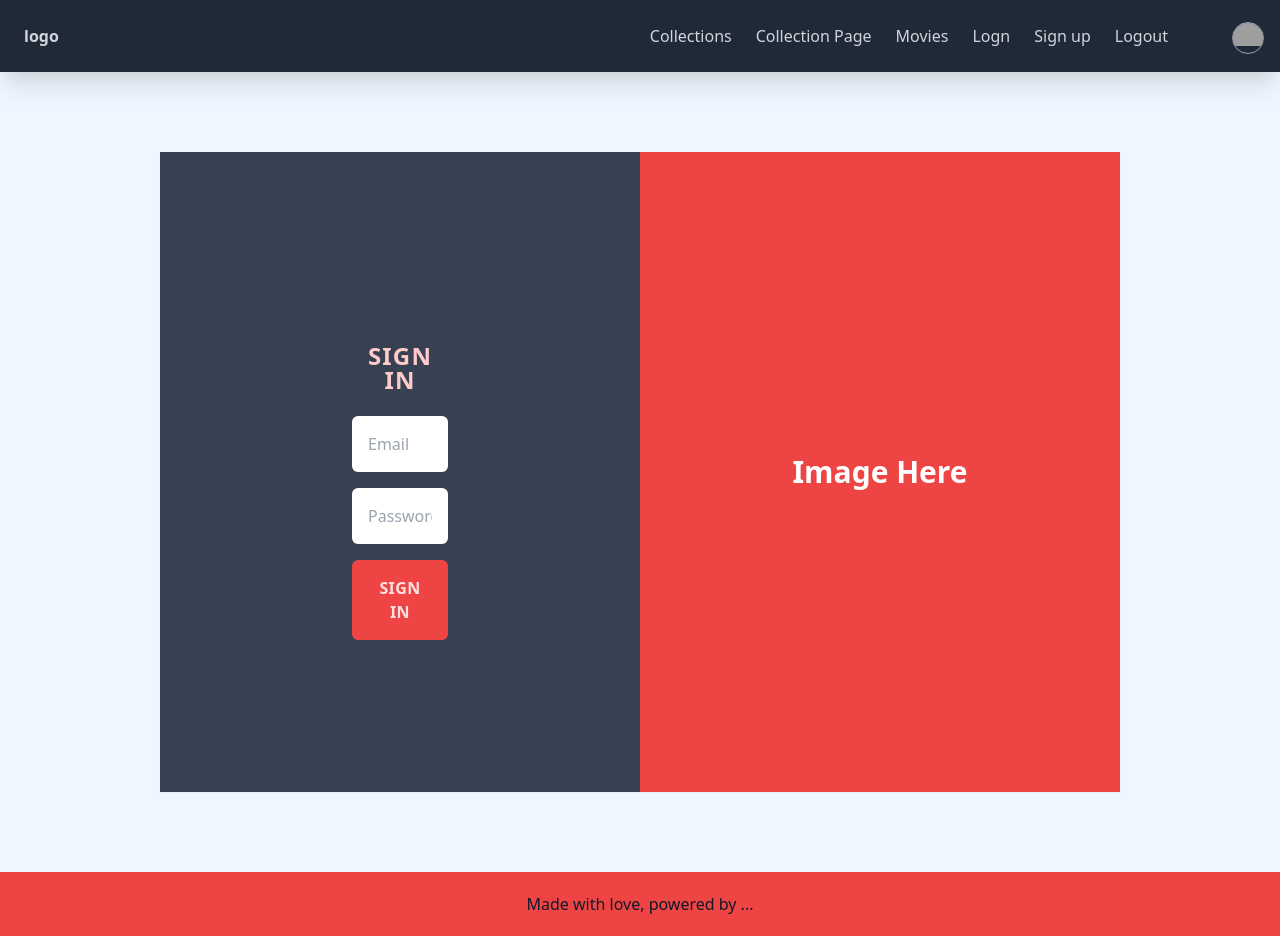
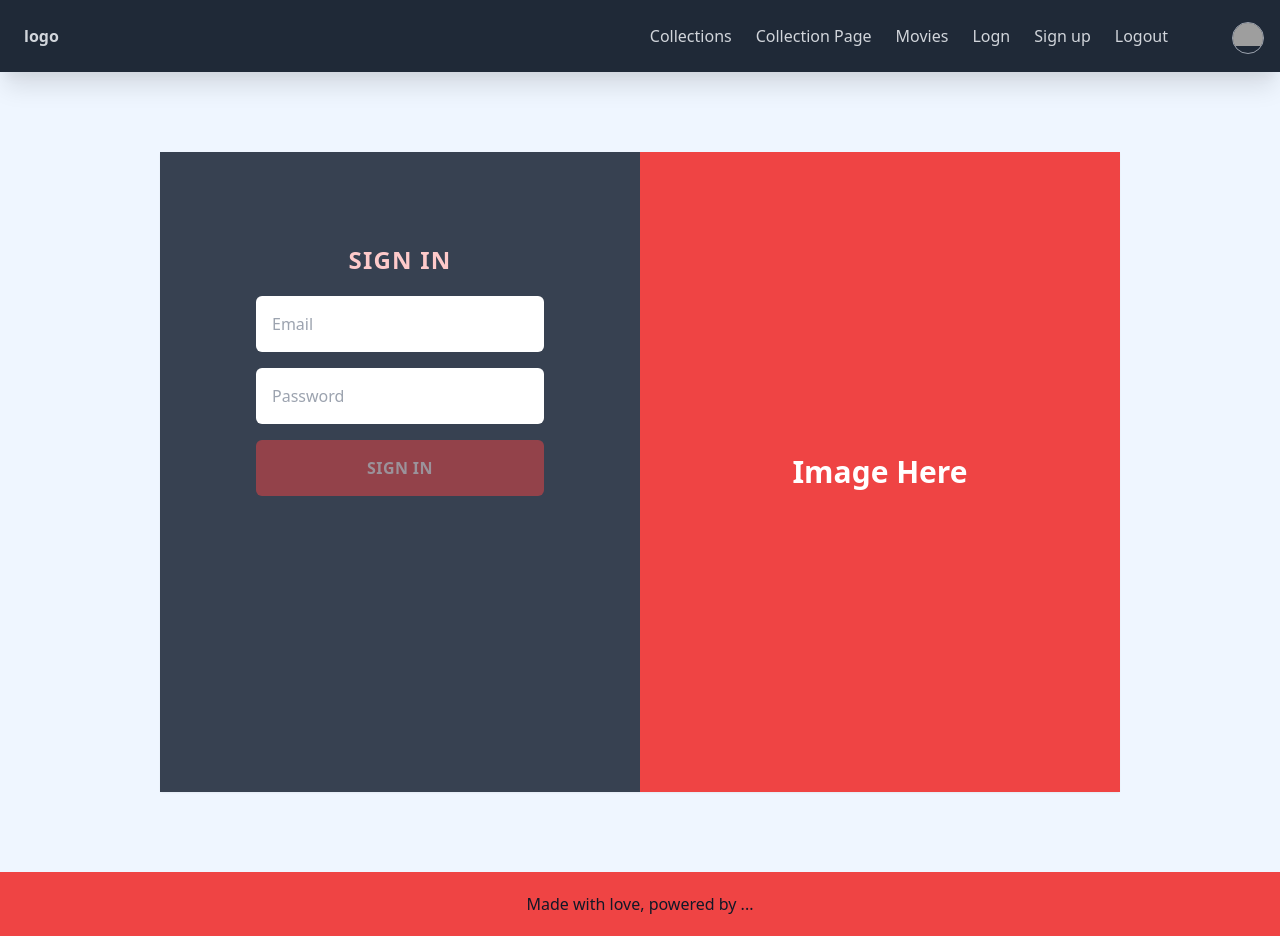
Before and after one commit to pemeraldy/moviez, a Vue app: page /login in a window 1280 px wide. Built offline with nearby package versions, Linux system fonts and the light colour scheme; grey boxes are pictures that could not be loaded.

Commit message:
form validation lib created

```diff
--- a/package.json
+++ b/package.json
@@ -11,11 +11,13 @@
     "@tailwindcss/postcss7-compat": "^2.0.2",
     "autoprefixer": "9",
     "core-js": "^3.6.5",
+    "firebase": "^8.2.3",
     "postcss": "7",
     "slick-carousel": "^1.8.1",
     "vue": "^3.0.0",
     "vue-router": "^4.0.0-0",
-    "vue3-carousel": "^0.1.11"
+    "vue3-carousel": "^0.1.11",
+    "vuelidate": "^0.7.6"
   },
   "devDependencies": {
     "@vue/cli-plugin-babel": "~4.5.0",
--- a/src/App.vue
+++ b/src/App.vue
@@ -2,7 +2,7 @@
   <div class=" bg-blue-50 min-h-screen overflow-x-hidden text-gray-900">
     <!-- navigation -->
     <app-header />
-    <router-view class="flex-1" />
+    <router-view />
 
     <Footer class="self-end" />
   </div>
--- a/src/Auth/Login.vue
+++ b/src/Auth/Login.vue
@@ -1,7 +1,7 @@
 <template>
-  <div class="w-full h-screen  flex justify-center items-center ">
-    <div class=" flex w-3/4 h-4/5 shadow-sm rounded-sm">
-      <div class=" w-1/2 h-full bg-gray-700 p-48">
+  <div class="w-full h-screen  flex md:justify-center md:items-center ">
+    <div class=" flex md:w-3/4 h-4/5 shadow-sm rounded-sm">
+      <div class="  w-full md:w-1/2 h-full bg-gray-700 p-4 md:p-24">
         <h1
           class="text-center text-red-200 text-2xl font-bold uppercase leading-6 tracking-wider"
         >
@@ -11,27 +11,34 @@
           <input
             class=" w-full rounded-md p-4 mb-4"
             placeholder="Email"
+            v-model="userCredentials.email"
             type="text"
           />
 
           <input
             class=" w-full rounded-md p-4 mb-4"
             placeholder="Password"
+            v-model="userCredentials.password"
             type="text"
           />
 
-          <router-link
-            tag="button"
-            to="/signup"
-            class="w-full text-center rounded-md text-red-100 font-bold uppercase bg-red-500 p-4 tracking-wide"
+          <button
+            :disabled="!validator.isValid"
+            @click="login"
+            class="disabled:opacity-50 w-full flex justify-center text-center rounded-md text-red-100 font-bold uppercase bg-red-500 p-4 tracking-wide"
             type="submit"
           >
-            Sign In
-          </router-link>
+            {{ buttonText }}
+            <!-- <spinner :isLoading="spin" /> -->
+          </button>
+
+          <div class="mt-3 text-red-300 text-center" v-if="errorMessage">
+            {{ errorMessage.valueOf() }}
+          </div>
         </form>
       </div>
       <div
-        class=" w-1/2 h-full flex justify-center  text-white items-center bg-red-500"
+        class=" w-1/2 h-full justify-center hidden md:flex text-white items-center bg-red-500"
       >
         <h1 class=" font-bold text-3xl">Image Here</h1>
       </div>
@@ -40,7 +47,61 @@
 </template>
 
 <script>
-export default {};
+import { ref } from "vue";
+import makeValidator, { isEmail, minLength } from "@/lib/validator";
+import firebaseServices from "../firebase";
+const email = {
+  minLength: minLength(2),
+  isEmail,
+};
+const password = {
+  minLength: minLength(3),
+};
+
+export default {
+  setup() {
+    const spin = ref(false);
+    const errorMessage = ref("");
+    const buttonText = ref("Sign in");
+    const userCredentials = ref({
+      email: "",
+      password: "",
+      confirmPassword: "",
+    });
+
+    const validator = makeValidator(userCredentials, {
+      validations: { email, password },
+    });
+
+    const login = async () => {
+      const originalBtnText = buttonText.value;
+      buttonText.value = "Processing...";
+      const { email, password } = userCredentials.value;
+      try {
+        await firebaseServices.auth.signInWithEmailAndPassword(email, password);
+        console.log("User Signed In");
+        buttonText.value = originalBtnText;
+      } catch (error) {
+        spin.value = false;
+        console.log(error);
+        errorMessage.value = "Bad network please try again...";
+        setTimeout(() => {
+          console.log(error.code, "cleaned");
+          errorMessage.value = "";
+        }, 2000);
+      }
+    };
+
+    return {
+      userCredentials,
+      login,
+      spin,
+      errorMessage,
+      validator,
+      buttonText,
+    };
+  },
+};
 </script>
 
 <style></style>
--- a/src/Auth/SignUp.vue
+++ b/src/Auth/SignUp.vue
@@ -1,11 +1,11 @@
 <template>
-  <div class="w-full h-screen  flex justify-center items-center">
-    <div class=" flex w-3/4 h-4/5  ">
-      <div class=" w-1/2 h-full bg-gray-700 p-48">
+  <div class="w-full h-screen  md:flex justify-center items-center">
+    <div class=" flex md:w-3/4 h-4/5  ">
+      <div class=" w-full md:w-1/2 h-full bg-gray-700 p-4 md:p-24">
         <h1
           class="text-center text-red-200 text-2xl font-bold uppercase leading-6 tracking-wider"
         >
-          Sign In
+          Sign Up
         </h1>
         <form @submit.prevent class="w-full  h-full mt-6">
           <input
@@ -17,12 +17,14 @@
             class=" w-full rounded-md p-4 mb-4"
             placeholder="Email"
             type="text"
+            v-model="userData.email"
           />
 
           <input
             class=" w-full rounded-md p-4 mb-4"
             placeholder="Password"
             type="text"
+            v-model="userData.password"
           />
 
           <input
@@ -31,18 +33,17 @@
             type="text"
           />
 
-          <router-link
-            tag="button"
-            to="/login"
+          <button
+            @click="signUp"
+            type="submit"
             class="w-full text-center rounded-md text-red-100 font-bold uppercase bg-red-500 p-4 tracking-wide"
-            type="submit"
           >
             Sign up
-          </router-link>
+          </button>
         </form>
       </div>
       <div
-        class=" w-1/2 h-full flex justify-center  text-white items-center bg-red-500"
+        class=" w-1/2 h-full justify-center hidden md:flex  text-white items-center bg-red-500"
       >
         <h1 class=" font-bold text-3xl">Image Here</h1>
       </div>
@@ -51,7 +52,38 @@
 </template>
 
 <script>
-export default {};
+import { ref } from "vue";
+// import firebase from "firebase";
+import firebaseServices from "../firebase";
+
+export default {
+  setup() {
+    const userData = ref({
+      email: "",
+      password: "",
+    });
+    const signUp = async () => {
+      console.log("clicked");
+      const { email, password } = userData.value;
+      try {
+        await firebaseServices.auth.createUserWithEmailAndPassword(
+          email,
+          password
+        );
+        console.log(": user created successfuly !!!");
+      } catch (error) {
+        let errorCode = error.code;
+        let errorMessage = error.message;
+        console.log(errorMessage, errorCode);
+      }
+    };
+
+    return {
+      userData,
+      signUp,
+    };
+  },
+};
 </script>
 
 <style></style>
--- /dev/null
+++ b/src/components/Spinner.vue
@@ -0,0 +1,24 @@
+<template>
+  <svg
+    :class="{ 'animate-spin': isLoading, hidden: !isLoading }"
+    class="  w-6 h-6 ml-4"
+    fill="currentColor"
+    viewBox="0 0 20 20"
+  >
+    <path
+      fill-rule="evenodd"
+      d="M10 18a8 8 0 100-16 8 8 0 000 16zm1-11a1 1 0 10-2 0v3.586L7.707 9.293a1 1 0 00-1.414 1.414l3 3a1 1 0 001.414 0l3-3a1 1 0 00-1.414-1.414L11 10.586V7z"
+      clip-rule="evenodd"
+    ></path>
+  </svg>
+</template>
+
+<script>
+export default {
+  props: {
+    isLoading: Boolean,
+  },
+};
+</script>
+
+<style></style>
--- /dev/null
+++ b/src/firebase.js
@@ -0,0 +1,49 @@
+import firebase from '@firebase/app';
+import '@firebase/auth';
+import '@firebase/firestore';
+
+var firebaseConfig = {
+    apiKey: "AIzaSyA5MgXfifu3CWR98IBQRIcyJpNASz4RsqY",
+    authDomain: "cineema-b935f.firebaseapp.com",
+    projectId: "cineema-b935f",
+    storageBucket: "cineema-b935f.appspot.com",
+    messagingSenderId: "952413644759",
+    appId: "1:952413644759:web:172fd1d9f9c35e469f0d92"
+  };
+  // Initialize Firebase
+  firebase.initializeApp(firebaseConfig);
+
+  const auth = firebase.auth()
+  const db = firebase.firestore()
+
+//   const signUp = async () => {
+//     console.log("clicked");
+//     try {
+//       await firebase
+//         .auth()
+//         .createUserWithEmailAndPassword(
+//           'mai@gmail.com',
+//           '123456789'
+//         );
+//       console.log(": user created successfuly !!!");
+//     } catch (error) {
+//       let errorCode = error.code;
+//       let errorMessage = error.message;
+//       console.log(errorMessage, errorCode);
+//     }
+//   };
+
+//   signUp()
+  // collection references
+  const usersCollection = db.collection('users')
+  const movieListCollection = db.collection('movielists')
+  const moviesCollection  = db.collection('movies')
+
+
+    export default {
+        auth,
+        db,
+        usersCollection,
+        movieListCollection,
+        moviesCollection
+      }
--- /dev/null
+++ b/src/lib/validator.js
@@ -0,0 +1,47 @@
+import { computed, reactive } from "vue";
+
+ export const  isEmail = {
+    validate: (v) => /^\w+([.-]?\w+)*@\w+([.-]?\w+)*(\.\w{2,3})+$/.test(v),
+    message: "please provide a valid email address",
+}
+export const minLength = (minimum, message) => {
+    return {
+    validate: (v) => v.length >= minimum,
+    message: message ? message :  (v) => {return  `Expected a mimimum of ${minimum} character, ${v.length} characters provided`},
+  }
+}
+
+export default function makeValidator(data, {validations}){
+
+    let _value = reactive({
+      errors: {},
+      isValid: false,
+    });
+    function runValidation (){
+            let errors = Object.entries(validations).reduce(
+              (errors, [property, rules]) => {
+                let currentValue = data.value[property];
+                let checkedErrors = Object.entries(rules)
+                  .map(([ruleName, { validate, message }]) => {
+                    if (!validate(currentValue)) {
+                      return { rule: ruleName, message: typeof message === 'function' ? message(currentValue) : message };
+                    }
+                    return null;
+                  })
+                  .filter(Boolean);
+
+                errors[property] =
+                  checkedErrors.length > 0 ? checkedErrors : undefined;
+                return errors;
+              },
+              {}
+            );
+
+            _value.isValid = Object.values(errors).every((v) => v === undefined);
+            _value.errors = errors;
+            return _value;
+
+    }
+        const validator = computed(runValidation )
+        return validator
+}
--- a/src/views/SingleCollectionPage.vue
+++ b/src/views/SingleCollectionPage.vue
@@ -10,7 +10,9 @@
           </h1>
         </div>
         <div class="bg-red-500 flex-auto p-4 overflow-auto ">
-          <h1 class=" hidde md:bg-block text-2xl text-gray-200 font-bold">
+          <h1
+            class=" hidde md:bg-block text-xl md:text-2xl mb-3 text-gray-200 font-bold"
+          >
             Name Of Collection <span class=" text-xs"> . 24 days ago</span>
           </h1>
           <div class="hidde space-y-4 md:block">
@@ -29,7 +31,7 @@
                 <div class="flex flex-col justify-between">
                   <h1 class="font-bold">Movie Name asknclknalcnkas</h1>
                   <p class="mb-4 font-sans text-gray-400">2019</p>
-                  <p>3k like . <span>24 days ago</span></p>
+                  <p class="text-sm">3k like . <span>24 days ago</span></p>
                 </div>
               </template>
               <!-- </router-link> -->
--- a/tailwind.config.js
+++ b/tailwind.config.js
@@ -10,7 +10,9 @@ module.exports = {
      },
    },
    variants: {
-     extend: {},
+     extend: {
+       opacity:['disabled']
+     },
    },
    plugins: [],
  }
```
Also changed, not shown: src/main.js (+16 -1 lines), 1 other file (tests, documents, lock files or other folders).
